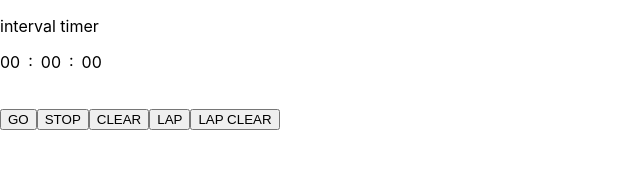
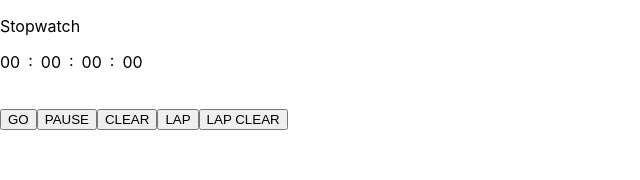
Before and after one commit to three-cubed/stopwatch_react, a React (Create React App) app: page / in a window 1280 px wide. Shown: the top 180 px of the page, without its empty margins (0-640 px from the left). Built offline with nearby package versions, Linux system fonts and the light colour scheme.

Commit message:
using Date.now() to remove anomalies

```diff
--- a/src/App.js
+++ b/src/App.js
@@ -1,12 +1,9 @@
 import { useState, useEffect } from 'react';
-import { to2chars, checkNumOverflow } from './utils.js';
+import { to2charString } from './utils.js';
 import StopwatchDisplay from './components/StopwatchDisplay';
 import ButtonComponent from './components/ButtonComponent';
 import LapLog from './components/LapLog';
 
-let minuteNum = 0;
-let secondNum = 0;
-let centisecNum = 0;
 let isGo = false;
 let isLapInfoToDisplay = false;
 let lapTimesStored = [];
@@ -14,17 +11,24 @@ if (localStorage.getItem('lapTimesLocal') !== null && localStorage.getItem('lapT
         isLapInfoToDisplay = true;
         lapTimesStored = JSON.parse(localStorage.getItem('lapTimesLocal'));
 }
+let elapsedCentiseconds = 0;
+let startPoint;
+function defineStartPoint() {
+        startPoint = Date.now() - (elapsedCentiseconds*10)
+}
+
 
 function App() {
     const [centisecs, setCentisecs] = useState('00');
     const [seconds, setSeconds] = useState('00');
     const [minutes, setMinutes] = useState('00');
+    const [hours, setHours] = useState('00');
     const [lapTimes, setLapTimes] = useState(lapTimesStored);
 
     function recordLapTime() {
         if (isGo === false) return;
         isLapInfoToDisplay = true;
-        let newLapTime = `${minutes}:${seconds}:${centisecs}`;
+        let newLapTime = `${hours}:${minutes}:${seconds}:${centisecs}`;
         setLapTimes([...lapTimes, newLapTime]);
     }
 
@@ -35,30 +39,45 @@ function App() {
     function runMe() {
         if (isGo === true) return; // prevents the function running simultaneously with itself.
         isGo = true;
+        defineStartPoint();
         var runInterval = window.setInterval(function(){
                 if (isGo === false) {
                     window.clearInterval(runInterval);
                 } else {
-                    centisecNum ++;
+                    elapsedCentiseconds = Math.floor((Date.now() - startPoint)/10);
+                    let remainder = elapsedCentiseconds;
 
-                    let numCheck = checkNumOverflow(centisecNum, secondNum, 100);
-                    centisecNum = numCheck[0];
-                    secondNum = numCheck[1];
+                    let minuteNum = 0;
+                    let secondNum = 0;
+                    let centisecNum = 0;
+                    let hourNum = 0;
 
-                    numCheck = checkNumOverflow(secondNum, minuteNum, 60);
-                    secondNum = numCheck[0];
-                    minuteNum = numCheck[1];
+                    while (remainder >= 360000) {
+                        hourNum ++;
+                        remainder -= 360000
+                    }
+                    while (remainder >= 6000) {
+                        minuteNum ++;
+                        remainder -= 6000
+                    }
+                    while (remainder >= 100) {
+                        secondNum ++;
+                        remainder -= 100
+                    }
+                    centisecNum = remainder;
 
-                    let centisecString = to2chars(centisecNum);
-                    let secondString = to2chars(secondNum);
-                    let minuteString = to2chars(minuteNum);
+                    let centisecString = to2charString(centisecNum);
+                    let secondString = to2charString(secondNum);
+                    let minuteString = to2charString(minuteNum);
+                    let hourString = to2charString(hourNum);
 
                     setCentisecs(centisecString);
                     setSeconds(secondString);
                     setMinutes(minuteString);
+                    setHours(hourString);
                 }
         },
-        1);
+        10);
     }
 
     function stopMe() {
@@ -66,13 +85,12 @@ function App() {
     }
 
     function clearMe() {
-        isGo = false;
-        centisecNum = 0;
-        secondNum = 0;
-        minuteNum = 0;
+        stopMe();
+        elapsedCentiseconds = 0;
         setCentisecs('00');
         setSeconds('00');
         setMinutes('00');
+        setHours('00');
         clearLap();
     }
 
@@ -87,6 +105,7 @@ function App() {
                 centisecsDisplayed={centisecs}
                 secondsDisplayed={seconds}
                 minutesDisplayed={minutes}
+                hoursDisplayed={hours}
             />
             <ButtonComponent
                 runMe={runMe}
--- a/src/components/ButtonComponent.js
+++ b/src/components/ButtonComponent.js
@@ -4,7 +4,7 @@ const ButtonComponent = (props) => {
         <>
             <br />
             <button onClick={props.runMe}>GO</button>
-            <button onClick={props.stopMe}>STOP</button>
+            <button onClick={props.stopMe}>PAUSE</button>
             <button onClick={props.clearMe}>CLEAR</button>
             <button onClick={props.recordLapTime}>LAP</button>
             <button onClick={props.clearLap}>LAP CLEAR</button>
--- a/src/components/StopwatchDisplay.js
+++ b/src/components/StopwatchDisplay.js
@@ -2,8 +2,10 @@ const StopwatchDisplay = (props) => {
 
     return (
         <>
-            <p>interval timer</p>
+            <p>Stopwatch</p>
             <p>
+            <span id='hourDisplay'>{props.hoursDisplayed}</span>
+            &ensp;:&ensp;
             <span id='minuteDisplay'>{props.minutesDisplayed}</span>
             &ensp;:&ensp;
             <span id='secondDisplay'>{props.secondsDisplayed}</span>
--- a/src/utils.js
+++ b/src/utils.js
@@ -1,4 +1,4 @@
-function to2chars(num) {
+function to2charString(num) {
     let numString;
                 if (num < 10) {
                   numString = '0' + num.toString();
@@ -8,12 +8,4 @@ function to2chars(num) {
     return numString;
 }
 
-function checkNumOverflow(currNum, nextNum, limit) {
-                if (currNum >= limit) {
-                    nextNum ++;
-                    currNum = 0;
-                }
-                return [currNum, nextNum];
-}
-
-export { to2chars, checkNumOverflow };
+export { to2charString };
```
